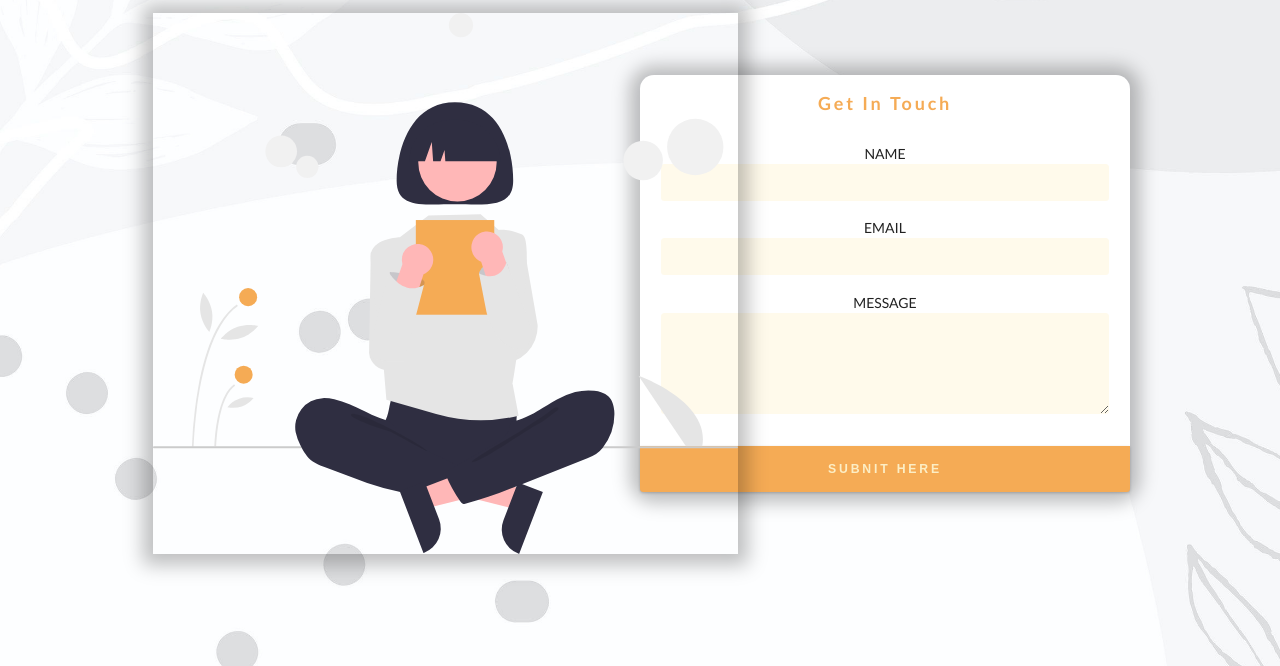
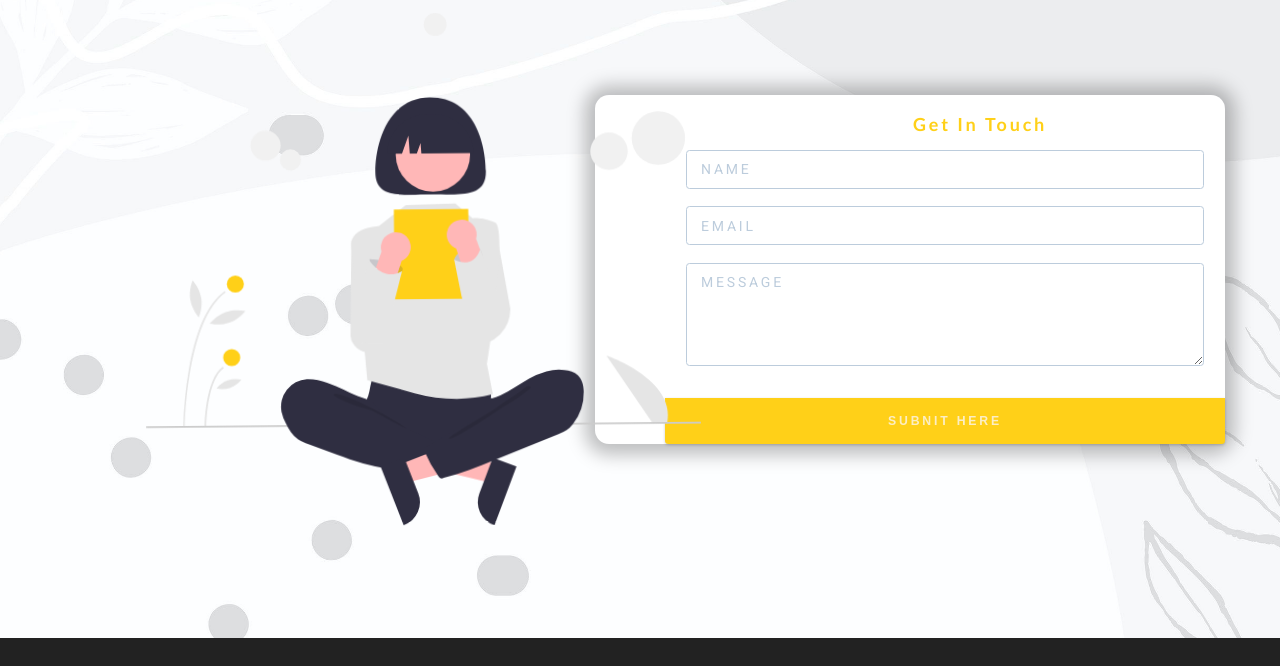
Before and after one commit to Allllakis/my-portfolio-gatsby, a Gatsby site: page /contact in a window 1280 px wide. Shown: the part 99-765 px from the top of the page. Built offline with nearby package versions, Linux system fonts and the light colour scheme; Gatsby itself is replaced by a stand-in of ours; some packages are replaced by stand-ins of ours.

Commit message:
add styles to contact form

```diff
--- a/src/assets/css/main.css
+++ b/src/assets/css/main.css
@@ -128,7 +128,7 @@ p {
 
 .btn {
   text-transform: uppercase;
-  background: var(--clr-primary-5);
+  background: #ffd018;
   color: var(--clr-primary-9);
   padding: 0.375rem 0.75rem;
   letter-spacing: var(--spacing);
@@ -997,15 +997,32 @@ Contact Page
     /* grid-row: 1/1;
     grid-column: 2 / span 9; */
   }
+
+  @keyframes wiggle {
+    0% {
+      transform: rotateZ(0);
+    }
+    50% {
+      transform: rotateZ(-0.5deg);
+    }
+    100% {
+      transform: rotateZ(0.5deg);
+    }
+  }
   .contact-img {
+    animation: wiggle 1s infinite alternate;
     display: block;
     grid-row: 1/1;
     grid-column: 2/8;
-    box-shadow: 0 1px 18px 10px rgba(0, 0, 0, 0.25);
+    /* box-shadow: 0 1px 18px 10px rgba(0, 0, 0, 0.25); */
     /* grid-row: 1/1;
     grid-column: 7/-1; */
   }
+
+
   .contact-img-svg {
+
+    /* animation: go-left-right 3s infinite alternate; */
     width: 100%;
     position: relative;
     display: block;
@@ -1031,42 +1048,65 @@ Contact Page
   grid-column: 1 / span 8;
 } */
 .contact-form {
+  display: flex;
+  flex-direction: column;
+  text-align: center;
+  /* justify-content: flex-end; */
+  /* align-items: center; */
+  align-items: flex-end;
+
+
   background: var(--clr-white);
   border-radius: 1rem;
-  text-align: center;
+  /* text-align: center;
   box-shadow: var(--light-shadow);
-  transition: var(--transition);
+  transition: var(--transition); */
   width: 90vw;
-  max-width: 35rem;
+  max-width: 45rem;
   box-shadow: 0 1px 18px 10px rgba(0, 0, 0, 0.25);
 }
 .contact-form:hover {
   box-shadow: var(--dark-shadow);
 }
+.heading {
+  width: 35rem;
+  text-align: center;
+}
 .contact-form h3 {
+  font-weight: bold;
   padding-top: 1.25rem;
-  color: var(--clr-primary-5);
+  color: #ffd018;
 }
 .form-group {
+  width: 40rem;
+  display: flex;
+  flex-direction: column;
+  justify-content: flex-end;
   padding: 1rem 1.5rem;
 }
+
+/* .form-group input {
+  height: 3.3rem;
+  width: 31.4rem;
+} */
 .form-label {
   text-transform: uppercase;
 }
 .form-control {
-  display: block;
+  /* display: block; */
   width: 100%;
   padding: 0.75rem 1rem;
-  border: none;
+  border: 1px solid hsl(210, 31%, 80%);;
+  /* border: none; */
   margin-bottom: 1.25rem;
-  background: var(--clr-grey-10);
+  /* background: #e4ddc1; */
   border-radius: var(--radius);
   text-transform: uppercase;
   letter-spacing: var(--spacing);
 }
 .form-control::placeholder {
   font-family: var(--ff-primary);
-  color: var(--clr-grey-1);
+  color: hsl(210, 31%, 80%);
   text-transform: uppercase;
   letter-spacing: var(--spacing);
 }
--- a/src/pages/contact.js
+++ b/src/pages/contact.js
@@ -32,27 +32,30 @@ const contact = () => {
         <div className="section-center contact-center">
 
           <article className="contact-form">
+            <div className="heading">
             <h3>get in touch</h3>
-            <form onSubmit={sendEmail}>
+            </div>
+
+            <form className="form-items" onSubmit={sendEmail}>
               <div className="form-group">
-                <label className="form-label">Name</label>
+                {/* <label className="form-label">Name</label> */}
                 <input
                   type="text"
                   name="from_name"
-                  // placeholder="name"
+                   placeholder="name"
                   className="form-control"
                 />
-                <label className="form-label">Email</label>
+                {/* <label className="form-label">Email</label> */}
                 <input
                   type="email"
                   name="email"
-                  // placeholder="email"
+                   placeholder="email"
                   className="form-control"
                 />
-                <label className="form-label">Message</label>
+                {/* <label className="form-label">Message</label> */}
                 <textarea
                   name="message"
-                  // placeholder="message"
+                   placeholder="message"
                   rows="5"
                   className="form-control"
                 ></textarea>
@@ -63,7 +66,7 @@ const contact = () => {
             </form>
           </article>
           <StaticImage
-            src="../assets/images/reading.svg"
+            src="../assets/images/reading1.svg"
             alt="portfolio"
             className="contact-img"
             placeholder="blurred"
```
Also changed, not shown: src/assets/images/reading1.svg (added).
